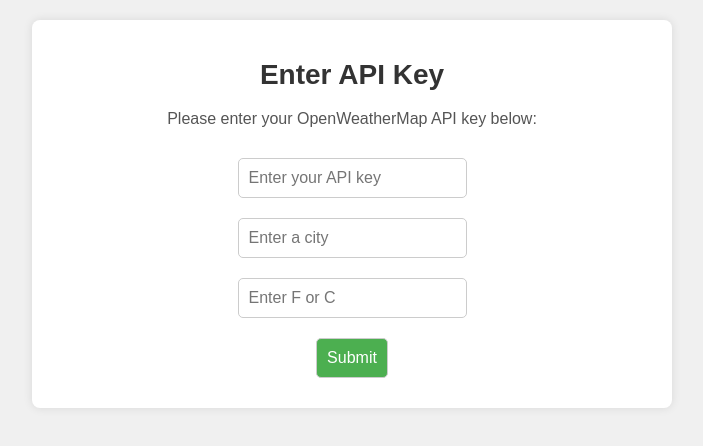
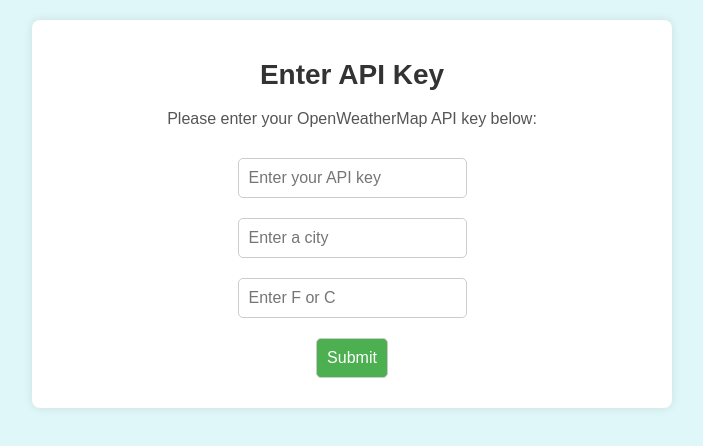
Before and after one commit to atmassey/go-weather, a plain HTML site: page web/data_entry.html in a window 1280 px wide. Shown: the whole page, without its empty margins (288-991 px from the left). Drawn offline with Linux system fonts and the light colour scheme.

Commit message:
updated styling and readme

```diff
--- a/web/data_entry.html
+++ b/web/data_entry.html
@@ -7,7 +7,7 @@
     <style>
         body {
             font-family: Arial, sans-serif;
-            background-color: #f0f0f0;
+            background-color: #e0f7fa;
             margin: 0;
             padding: 0;
         }
```
Also changed, not shown: web/current_template.html (+1 -1 lines), docs/current-weather.png (added), docs/current_weather.png (deleted), docs/data-entry.png (added), docs/data_entry.png (deleted), docs/forecast-weather.png (renamed from docs/forecast_weather.png), 1 other file.
